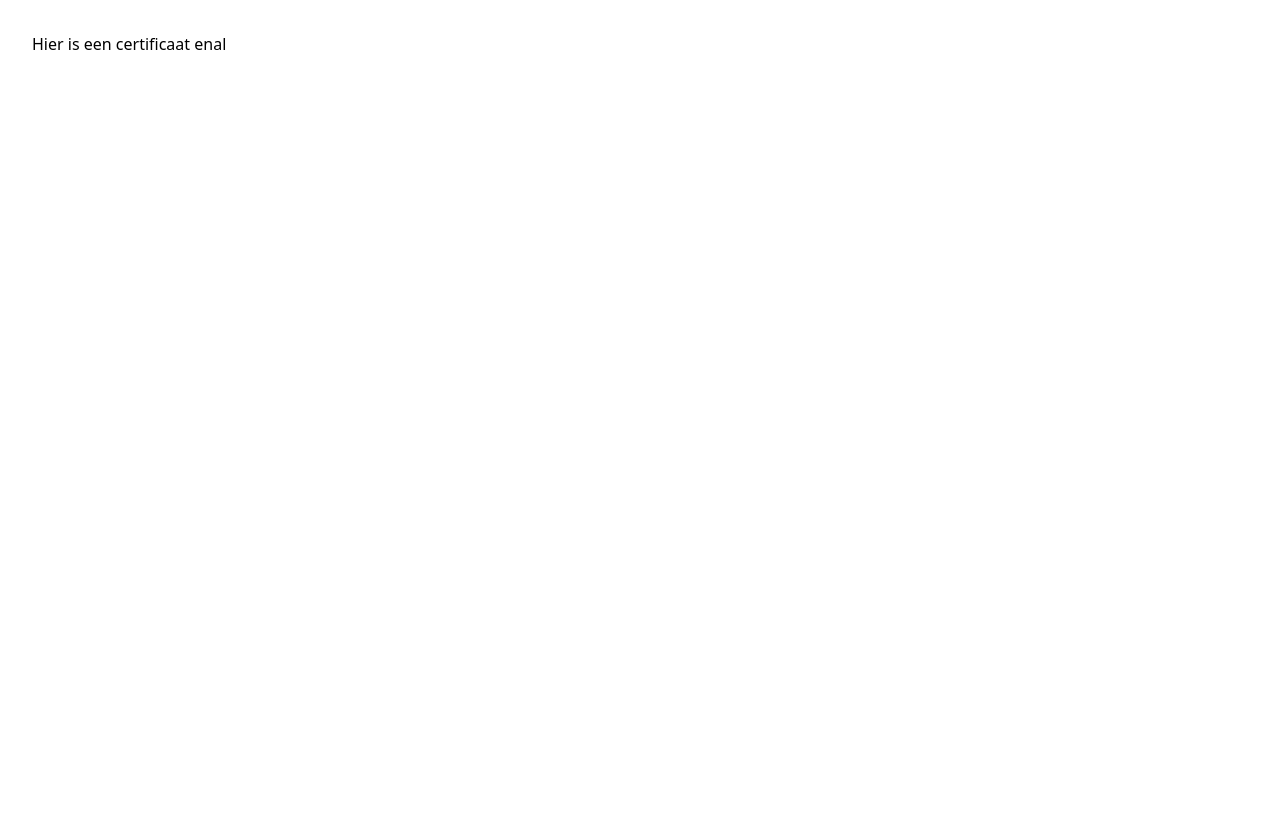
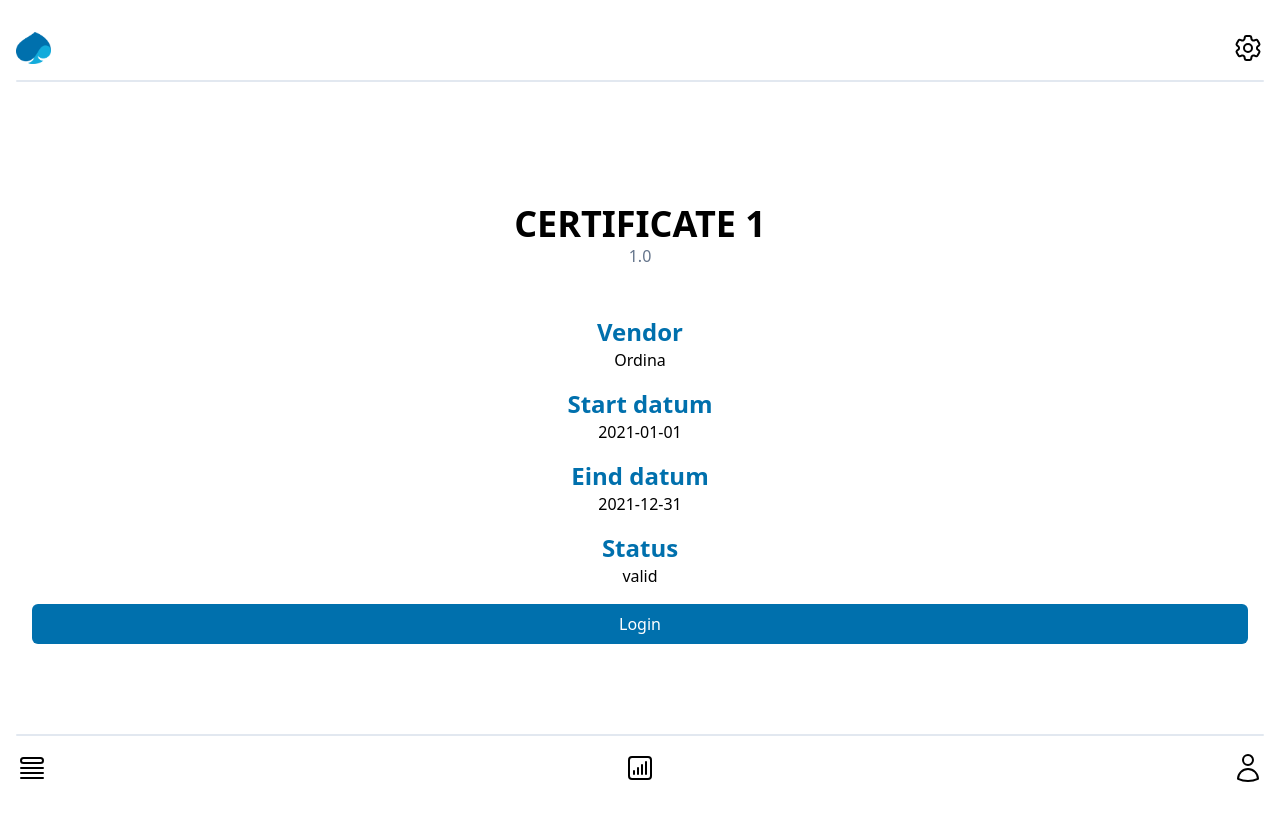
Before and after one commit to yannicfreson/Certification-Tracker-Capgemini, a Next.js app: page /certificate in a window 1280 px wide. Shown: the top 820 px of the page. Built offline with nearby package versions, Linux system fonts and the light colour scheme.

Commit message:
Update certificate.js

```diff
--- a/pages/certificate.js
+++ b/pages/certificate.js
@@ -1,9 +1,54 @@
+import Nav from "@/components/Nav";
+import TopBar from "@/components/TopBar";
 import Image from "next/image";
 
 export default function Home() {
+  // placeholder certificate
+  let certificate = {
+    name: "Certificate 1",
+    version: "1.0",
+    vendor: "Ordina",
+    startDate: "2021-01-01",
+    endDate: "2021-12-31",
+    state: "valid",
+    image: "https://placehold.co/400",
+  };
   return (
     <div>
-      <p>Hier is een certificaat enal</p>
+      <div className="fixed top-o left-0 w-full px-4 -mt-4 pt-4 bg-white">
+        <TopBar />
+        <div className="w-full bg-slate-200 h-[0.1rem] mt-4 rounded-sm"></div>
+      </div>
+      <div className="py-12 flex flex-col items-center h-[100vh] justify-center">
+        <div className="flex flex-col items-center mb-12">
+          <p className="text-4xl font-semibold uppercase">{certificate.name}</p>
+          <p className="text-slate-500">{certificate.version}</p>
+        </div>
+        <div className="flex flex-col items-center mb-4">
+          <p className="text-[#0070ad] text-2xl font-semibold">Vendor</p>
+          <p>{certificate.vendor}</p>
+        </div>
+        <div className="flex flex-col items-center mb-4">
+          <p className="text-[#0070ad] text-2xl font-semibold">Start datum</p>
+          <p>{certificate.startDate}</p>
+        </div>
+        <div className="flex flex-col items-center mb-4">
+          <p className="text-[#0070ad] text-2xl font-semibold">Eind datum</p>
+          <p>{certificate.endDate}</p>
+        </div>
+        <div className="flex flex-col items-center mb-4">
+          <p className="text-[#0070ad] text-2xl font-semibold">Status</p>
+          <p>{certificate.state}</p>
+        </div>
+        <button className="bg-[#0070ad] mb-4 text-white rounded-md p-2 w-full">
+          Login
+        </button>
+      </div>
+
+      <div className="fixed bottom-0 left-0 w-full px-4 pb-4 bg-white">
+        <div className="w-full bg-slate-200 h-[0.1rem] mb-4 rounded-sm"></div>
+        <Nav />
+      </div>
     </div>
   );
 }
```
